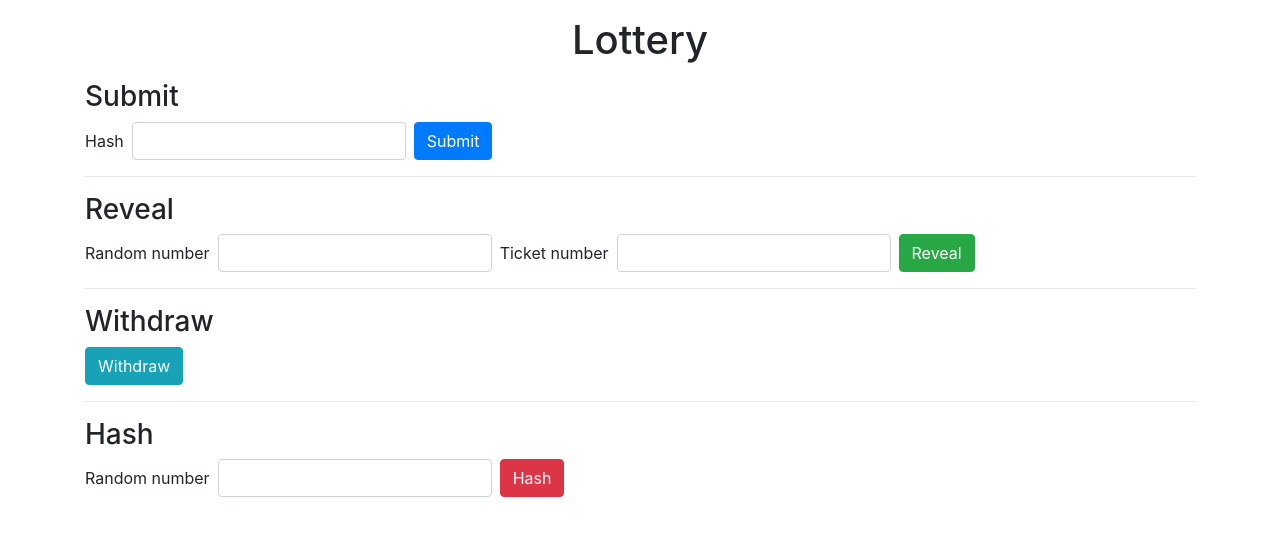
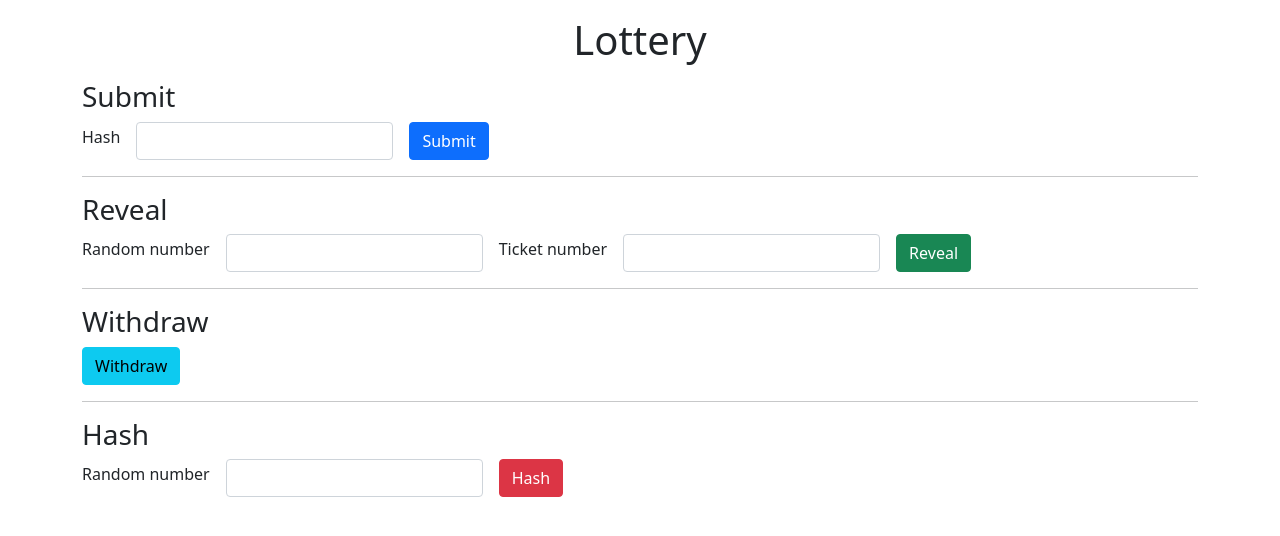
Before and after one commit to berkerol/lottery, a Jekyll site: the page lottery.html, which Jekyll copies as it is, in a window 1280 px wide. Shown: the top 536 px of the page. Built offline with Jekyll 4.4.1, drawn with Linux system fonts in a browser that asks for light colours.

Commit message:
Update to Bootstrap 5

```diff
--- a/lottery.html
+++ b/lottery.html
@@ -5,7 +5,7 @@
   <meta charset="UTF-8">
   <meta name="viewport" content="width=device-width, initial-scale=1">
   <title>Lottery</title>
-  <link rel="stylesheet" href="https://stackpath.bootstrapcdn.com/bootstrap/4.3.1/css/bootstrap.min.css" integrity="sha384-ggOyR0iXCbMQv3Xipma34MD+dH/1fQ784/j6cY/iJTQUOhcWr7x9JvoRxT2MZw1T" crossorigin="anonymous">
+  <link href="https://cdn.jsdelivr.net/npm/bootstrap@5.1.3/dist/css/bootstrap.min.css" rel="stylesheet" integrity="sha384-1BmE4kWBq78iYhFldvKuhfTAU6auU8tT94WrHftjDbrCEXSU1oBoqyl2QvZ6jIW3" crossorigin="anonymous">
   <script>
     window.ga=window.ga||function(){(ga.q=ga.q||[]).push(arguments)};ga.l=+new Date;
     ga('create', 'UA-122994978-1', 'auto');
@@ -13,9 +13,7 @@
   </script>
   <script async src='https://www.google-analytics.com/analytics.js'></script>
   <script async src="lottery.js"></script>
-  <script defer src="https://code.jquery.com/jquery-3.3.1.slim.min.js" integrity="sha384-q8i/X+965DzO0rT7abK41JStQIAqVgRVzpbzo5smXKp4YfRvH+8abtTE1Pi6jizo" crossorigin="anonymous"></script>
-  <script defer src="https://cdnjs.cloudflare.com/ajax/libs/popper.js/1.14.7/umd/popper.min.js" integrity="sha384-UO2eT0CpHqdSJQ6hJty5KVphtPhzWj9WO1clHTMGa3JDZwrnQq4sF86dIHNDz0W1" crossorigin="anonymous"></script>
-  <script defer src="https://stackpath.bootstrapcdn.com/bootstrap/4.3.1/js/bootstrap.min.js" integrity="sha384-JjSmVgyd0p3pXB1rRibZUAYoIIy6OrQ6VrjIEaFf/nJGzIxFDsf4x0xIM+B07jRM" crossorigin="anonymous"></script>
+  <script defer src="https://cdn.jsdelivr.net/npm/bootstrap@5.1.3/dist/js/bootstrap.bundle.min.js" integrity="sha384-ka7Sk0Gln4gmtz2MlQnikT1wXgYsOg+OMhuP+IlRH9sENBO0LRn5q+8nbTov4+1p" crossorigin="anonymous"></script>
 </head>
 
 <body>
@@ -23,32 +21,56 @@
     <h1 class="mt-3 text-center">Lottery</h1>
     <h2 class="mt-3 text-center" id="stage"></h2>
     <h3 class="mt-3">Submit</h3>
-    <form class="form-inline" action="javascript:submit();">
-      <label for="submitHash">Hash</label>
-      <input type="text" class="form-control ml-2 mr-2" id="submitHash" />
-      <button type="submit" class="btn btn-primary">Submit</button>
+    <form class="row row-cols-sm-auto g-3 align-items-center" action="javascript:submit();">
+      <div class="col-12">
+        <label class="form-label" for="submitHash">Hash</label>
+      </div>
+      <div class="col-12">
+        <input type="text" class="form-control" id="submitHash" />
+      </div>
+      <div class="col-12">
+        <button type="submit" class="btn btn-primary">Submit</button>
+      </div>
     </form>
     <p id="submitResult"></p>
     <hr/>
     <h3 class="mt-3">Reveal</h3>
-    <form class="form-inline" action="javascript:reveal();">
-      <label for="revealRandomNumber">Random number</label>
-      <input type="text" class="form-control ml-2 mr-2" id="revealRandomNumber" />
-      <label for="revealTicketNumber">Ticket number</label>
-      <input type="text" class="form-control ml-2 mr-2" id="revealTicketNumber" />
-      <button type="submit" class="btn btn-success">Reveal</button>
+    <form class="row row-cols-sm-auto g-3 align-items-center" action="javascript:reveal();">
+      <div class="col-12">
+        <label class="form-label" for="revealRandomNumber">Random number</label>
+      </div>
+      <div class="col-12">
+        <input type="text" class="form-control" id="revealRandomNumber" />
+      </div>
+      <div class="col-12">
+        <label class="form-label" for="revealTicketNumber">Ticket number</label>
+      </div>
+      <div class="col-12">
+        <input type="text" class="form-control" id="revealTicketNumber" />
+      </div>
+      <div class="col-12">
+        <button type="submit" class="btn btn-success">Reveal</button>
+      </div>
     </form>
     <hr/>
     <h3 class="mt-3">Withdraw</h3>
-    <form class="form-inline" action="javascript:withdraw();">
-      <button type="submit" class="btn btn-info">Withdraw</button>
+    <form class="row row-cols-sm-auto g-3 align-items-center" action="javascript:withdraw();">
+      <div class="col-12">
+        <button type="submit" class="btn btn-info">Withdraw</button>
+      </div>
     </form>
     <hr/>
     <h3 class="mt-3">Hash</h3>
-    <form class="form-inline" action="javascript:hash();">
-      <label for="hashRandomNumber">Random number</label>
-      <input type="text" class="form-control ml-2 mr-2" id="hashRandomNumber" />
-      <button type="submit" class="btn btn-danger">Hash</button>
+    <form class="row row-cols-sm-auto g-3 align-items-center" action="javascript:hash();">
+      <div class="col-12">
+        <label class="form-label" for="hashRandomNumber">Random number</label>
+      </div>
+      <div class="col-12">
+        <input type="text" class="form-control" id="hashRandomNumber" />
+      </div>
+      <div class="col-12">
+        <button type="submit" class="btn btn-danger">Hash</button>
+      </div>
     </form>
     <p id="hashResult"></p>
   </div>
```
